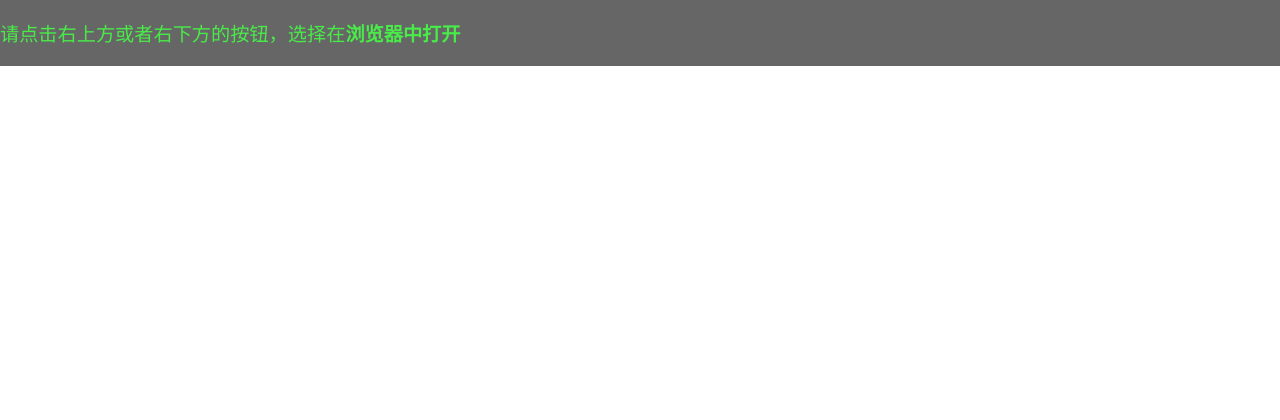
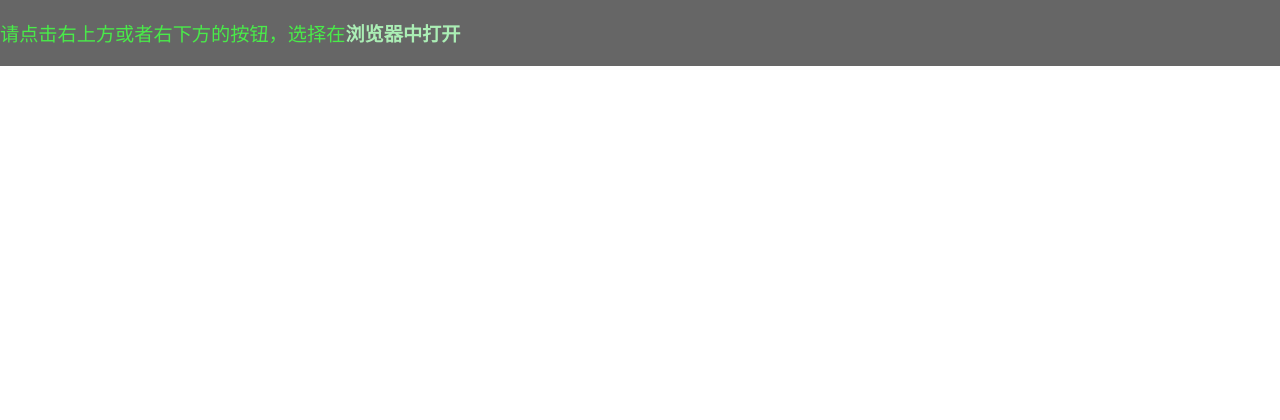
Before and after one commit to unasm/honghao, a PHP site: page /templates/down.php in a window 1280 px wide. Shown: the top 420 px of the page. Run offline with PHP 8.4, Linux system fonts and the light colour scheme; the template is opened without the code that fills it, so the values that code supplies are empty.

```diff
--- a/1/templates/down.php
+++ b/1/templates/down.php
@@ -37,5 +37,8 @@
 	#container{
 		margin-top:60px;
 	}
+    #float strong{
+        color:rgb(171, 238, 181);
+    }
 </style>
 </html>
```
